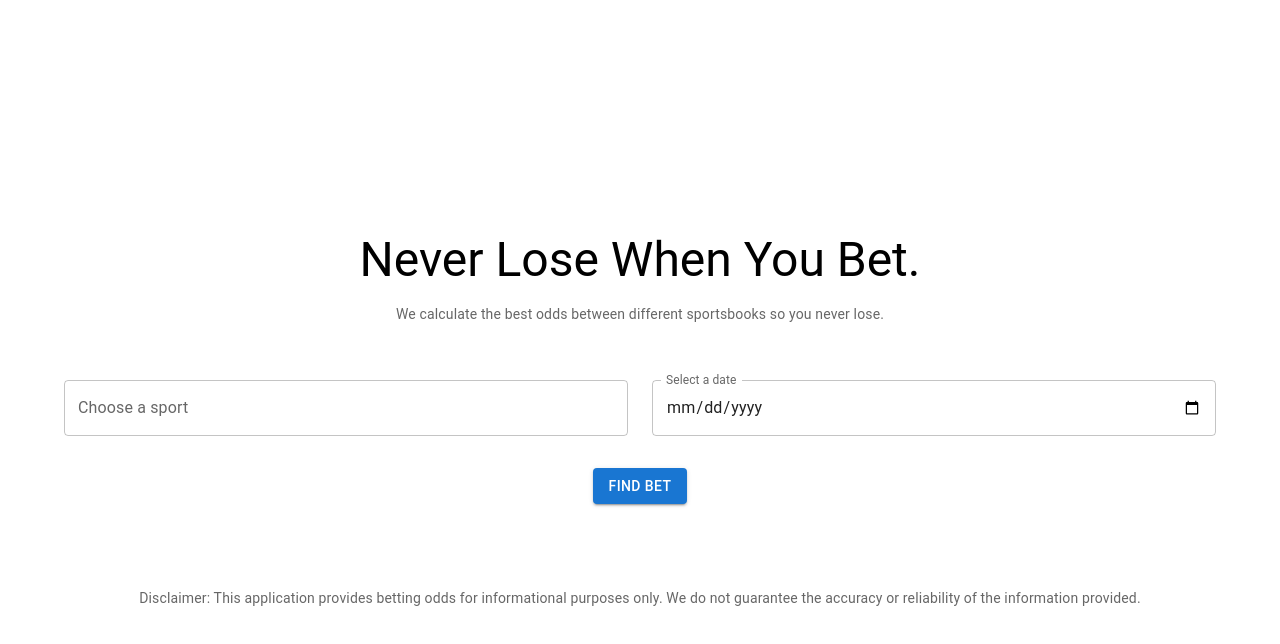
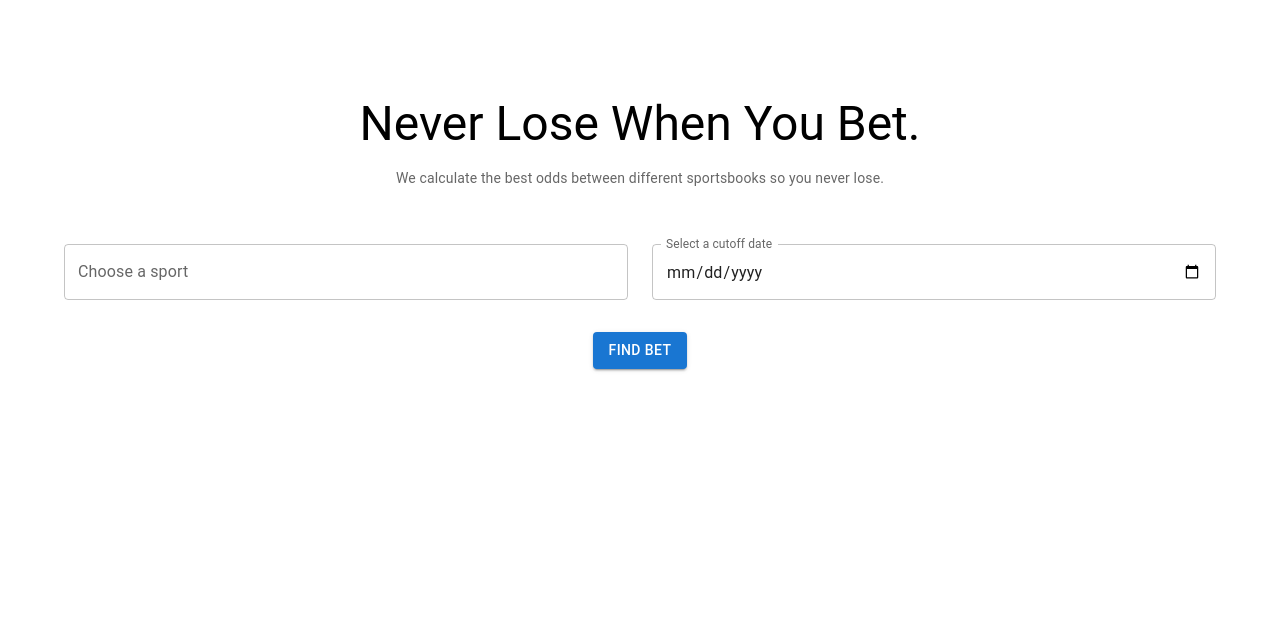
Before and after one commit to avnerlipszyc/Sports-Betting-Arb-Finder, a React (Create React App) app: page / in a window 1280 px wide. Shown: the top 644 px of the page. Built offline with nearby package versions, Linux system fonts and the light colour scheme.

Commit message:
frontend stuff

```diff
--- a/src/App.js
+++ b/src/App.js
@@ -13,6 +13,7 @@ const RootStyle = styled('div')(({ theme }) => ({
   height: '100vh', // Set a fixed height
   overflow: 'auto', // Allow scrolling when content exceeds the height
 }));
+
 
 const bookmakerUrls = {
   'BetMGM': 'https://www.betmgm.com/',
@@ -56,7 +57,7 @@ const App = () => {
     event.preventDefault();
     setLoading(true);
 
-    const isoDate = new Date(date).toISOString();
+    const isoDate = new Date(date + 'T00:00:00Z').toISOString();
 
     axios.get('http://localhost:3001/getOdds', {
       params: {
@@ -82,8 +83,8 @@ const App = () => {
 
   return (
     <RootStyle>
-      <Container maxWidth="lg" sx={{ minHeight: '80vh', display: 'flex', alignItems: 'center', justifyContent: 'center', position: 'relative' }}>
-        <Box sx={{ width: '100%', marginTop: '2rem' }}>
+      <Container maxWidth="lg" sx={{ minHeight: '250vh', display: 'flex', flexDirection: 'column', alignItems: 'center', justifyContent: 'center', position: 'relative', paddingBottom: '3rem' }}>
+        <Box sx={{ width: '100%', marginTop: '2rem', flex: 1 }}>
           <form onSubmit={handleSubmit}>
             <Grid container spacing={3}>
               <Grid item xs={12}>
@@ -106,7 +107,7 @@ const App = () => {
               <Grid item xs={12} sm={6}>
                 <TextField
                   type="date"
-                  label="Select a date"
+                  label="Select a cutoff date"
                   value={date}
                   onChange={(e) => setSelectedDate(e.target.value)}
                   margin="normal"
@@ -130,14 +131,14 @@ const App = () => {
             </Typography>
           )}
 
-          {oddsData && oddsData.length > 0 && (
-            <Box sx={{ marginTop: 4 }}>
-              <Typography variant="h4" align="center" sx={{ marginBottom: '1rem' }}>
+{oddsData && oddsData.length > 0 && (
+            <>
+              <Typography variant="h4" align="center" sx={{ marginBottom: '1rem', marginTop: '2rem' }}>
                 Our Recommendations:
               </Typography>
-              <Grid container spacing={2} justifyContent="center" sx={{ marginTop: '1rem' }}>
-                {oddsData.map((opportunity, index) => (
-                  <Grid item key={index} xs={12} md={6} lg={4}>
+              <Grid container spacing={2} justifyContent="center" sx={{ marginTop: '1rem', gap: '1rem' }}>
+                {oddsData.slice(0, 6).map((opportunity, index) => (
+                  <Grid item key={index} xs={12} md={6} lg={4} sx={{ marginBottom: '1rem' }}>
                     <Card sx={{ padding: 2, display: 'flex', flexDirection: 'column', height: '100%' }}>
                       <CardContent style={{ flex: 1, minHeight: '200px' }}>
                         <Table>
@@ -167,11 +168,20 @@ const App = () => {
                   </Grid>
                 ))}
               </Grid>
-            </Box>
+            </>
           )}
 
-          <Typography variant="body2" align="center" color="textSecondary" sx={{ position: 'absolute', bottom: '2rem', left: '50%', transform: 'translateX(-50%)', width: '100%' }}>
-            Disclaimer: This application provides betting odds for informational purposes only. We do not guarantee the accuracy or reliability of the information provided.
+          {error && (
+            <Typography variant="body1" align="center" color="error">
+              {error}
+            </Typography>
+          )}
+        </Box>
+
+        <Box sx={{ position: 'absolute', bottom: '3rem', left: '50%', transform: 'translateX(-50%)', width: '100%' }}>
+          <Typography variant="body2" align="center" color="textSecondary">
+            Disclaimer: This application provides betting odds for informational purposes only.
+            We do not guarantee the accuracy or reliability of the information provided.
           </Typography>
         </Box>
       </Container>
```
